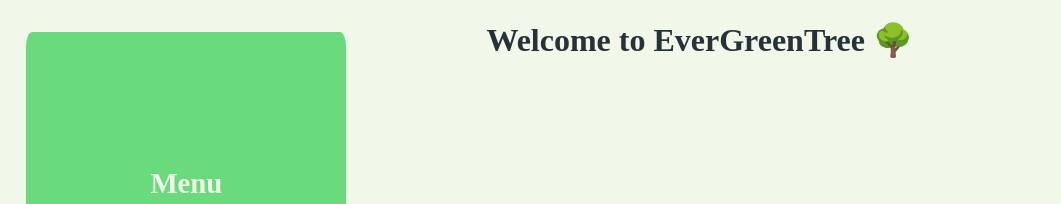
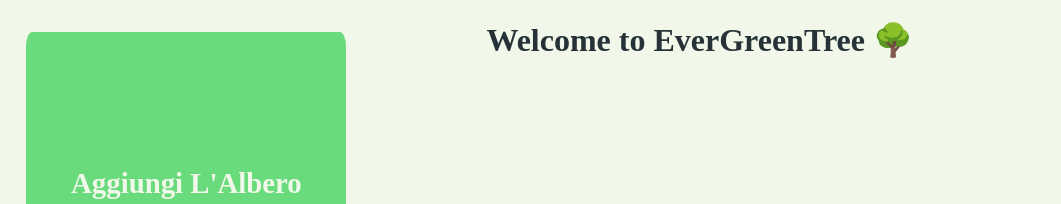
Before and after one commit to ciabby/EverGreenTree, a plain HTML site: page index.html in a window 1280 px wide. Both pictures are taken after a click on the element 67 px from the left and 79 px from the top of the page. Shown: the top 204 px of the page, without its empty margins (0-1061 px from the left). Drawn offline with Linux system fonts and the light colour scheme.

Commit message:
Ultimo sviluppo
BABABABABA

```diff
--- a/index.html
+++ b/index.html
@@ -94,7 +94,7 @@
 
 <div id="diamante">
     <div id="menu-content">
-        <div id="menu-title">Menu</div>
+        <div id="menu-title">Aggiungi L'Albero</div>
         <div id="form-aggiungi">
             <label>Nome:</label>
             <input type="text" id="nome" placeholder="Inserisci il tuo nome" required>
```
